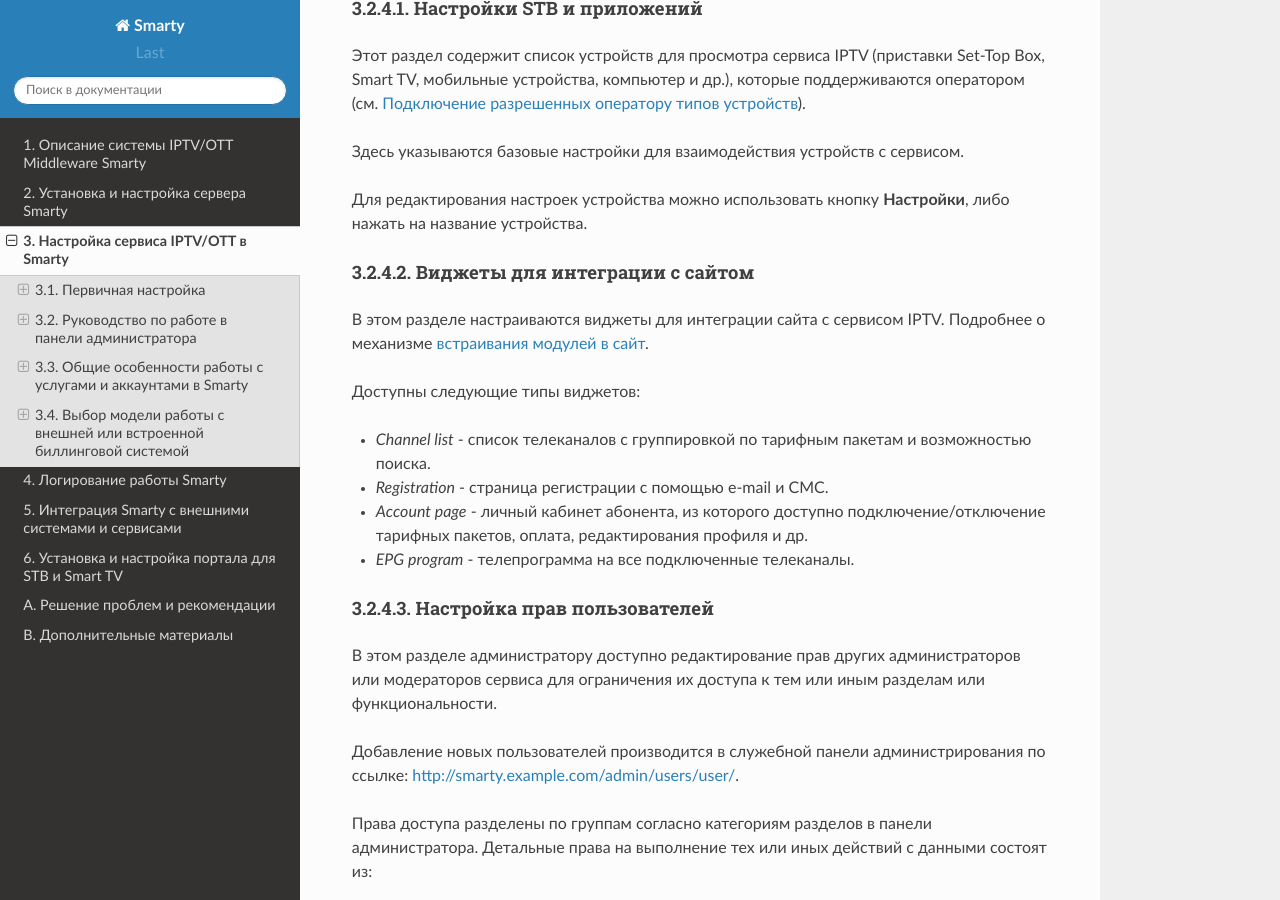
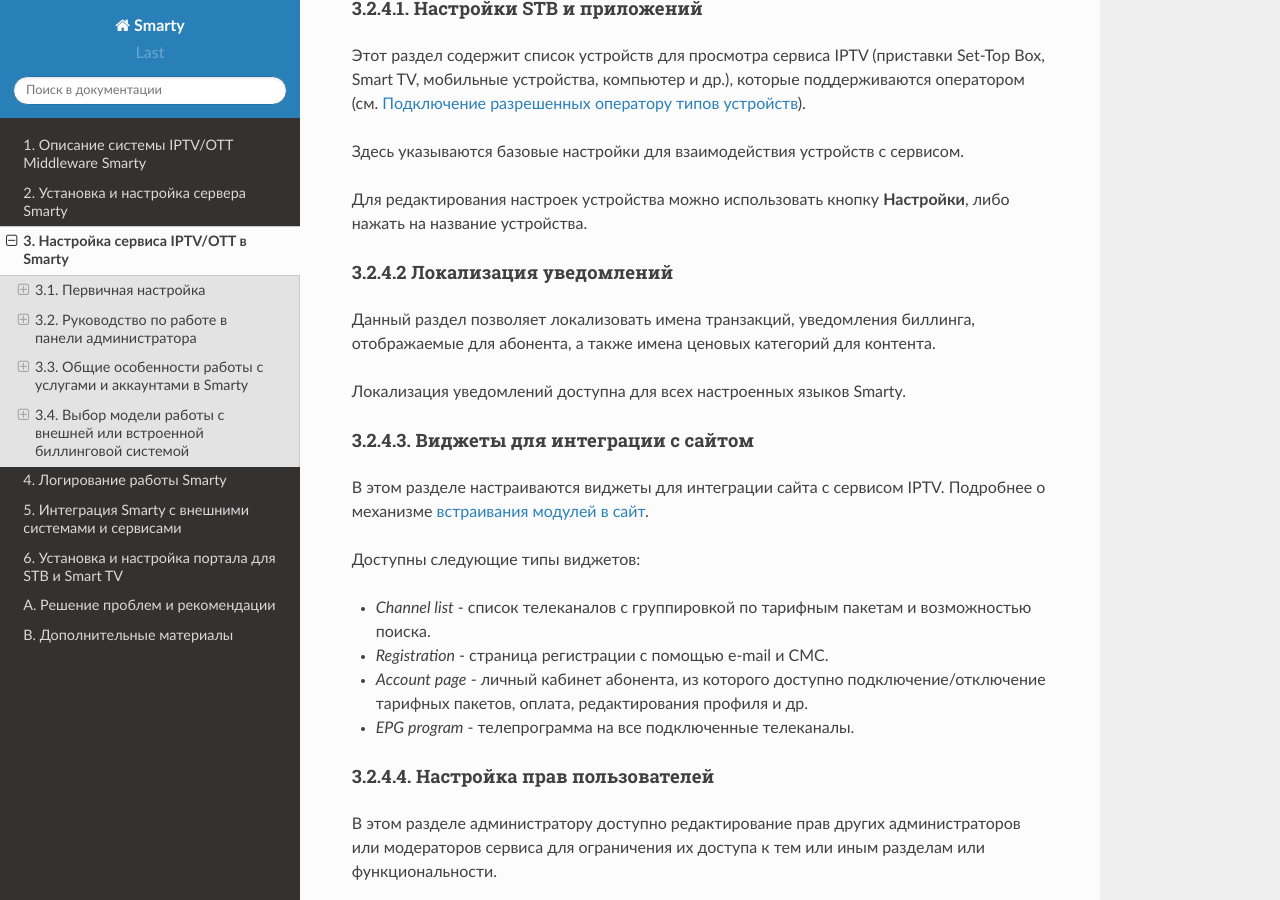
Before and after one commit to sergey-yakovlev/smarty-docs, a Sphinx documentation site: the page built from source/service_configuration.rst, in a window 1280 px wide and 900 px high, scrolled down 11064 px. Built offline with Sphinx 7.4.7 and the Read the Docs theme 2.0.0, drawn with Linux system fonts in a browser that asks for light colours; some of the changed text lies outside the part shown.

Commit message:
Локализация уведомлений

```diff
--- a/source/service_configuration.rst
+++ b/source/service_configuration.rst
@@ -470,10 +470,16 @@
 
 Для редактирования настроек устройства можно использовать кнопку **Настройки**, либо нажать на название устройства.
 
+3.2.4.2 Локализация уведомлений
+~~~~~~~~~~~~~~~~~~~~~~~~~~~~~~~
+
+Данный раздел позволяет локализовать имена транзакций, уведомления биллинга, отображаемые для абонента, а также имена ценовых категорий для контента.
+
+Локализация уведомлений доступна для всех настроенных языков Smarty.
 
 .. _smarty-admin-guide-main-site-widgets:
 
-3.2.4.2. Виджеты для интеграции с сайтом
+3.2.4.3. Виджеты для интеграции с сайтом
 ~~~~~~~~~~~~~~~~~~~~~~~~~~~~~~~~~~~~~~~~
 
 В этом разделе настраиваются виджеты для интеграции сайта с сервисом IPTV. Подробнее о механизме
@@ -489,7 +495,7 @@
 
 .. _smarty-admin-guide-main-user-access:
 
-3.2.4.3. Настройка прав пользователей
+3.2.4.4. Настройка прав пользователей
 ~~~~~~~~~~~~~~~~~~~~~~~~~~~~~~~~~~~~~
 
 В этом разделе администратору доступно редактирование прав других администраторов или модераторов сервиса
```
Also changed, not shown: other parts of source/service_configuration.rst (+1 -1 lines).
